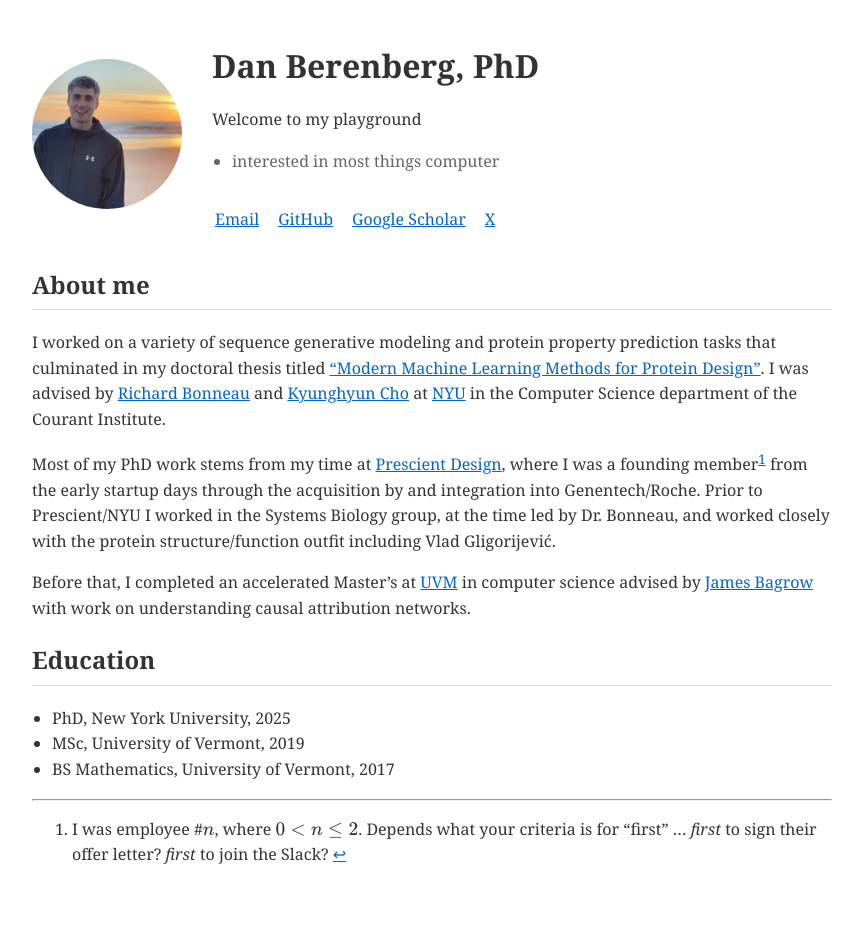
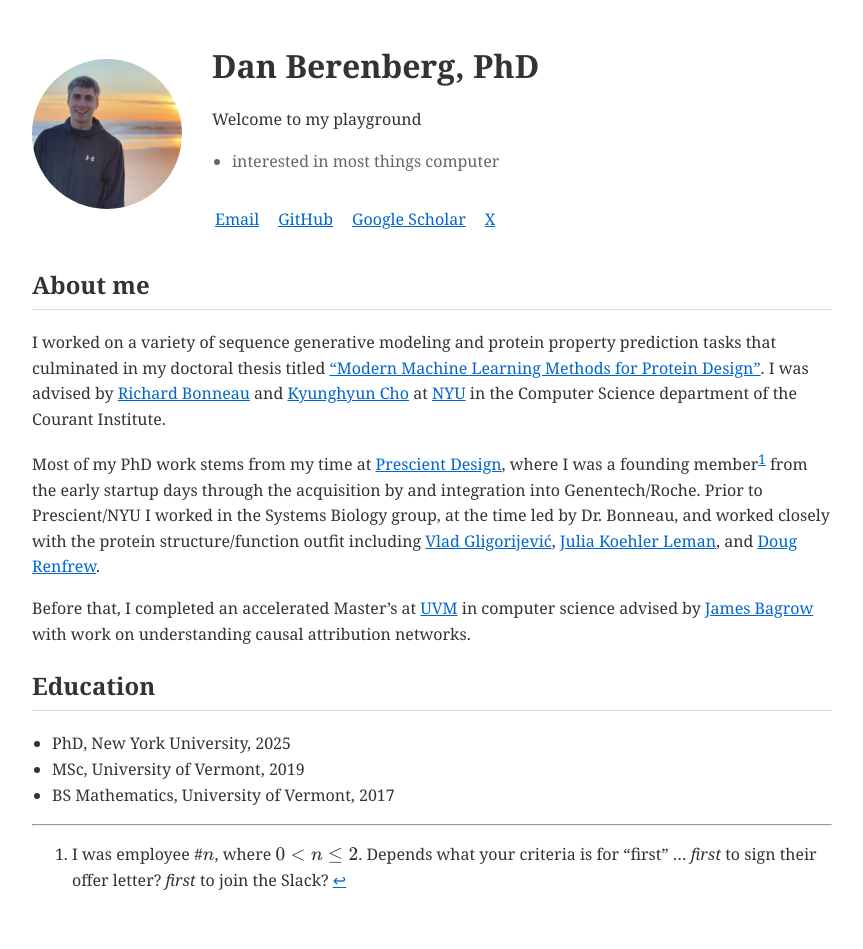
Before and after one commit to djberenberg/djberenberg.github.io, a Jekyll site: the page built from index.md, in a window 1280 px wide. Shown: the whole page, without its empty margins (208-1071 px from the left). Built offline with Jekyll 4.4.1, drawn with Linux system fonts in a browser that asks for light colours; before the commit the page ends 924 px from its top, so only the background shows below that.

Commit message:
add more info

```diff
--- a/index.md
+++ b/index.md
@@ -23,7 +23,7 @@
 ## About me
 I worked on a variety of sequence generative modeling and protein property prediction tasks that culminated in my doctoral thesis titled ["Modern Machine Learning Methods for Protein Design"](/assets/dissertation.pdf). I was advised by [Richard Bonneau](https://en.wikipedia.org/wiki/Richard_Bonneau) and [Kyunghyun Cho](https://en.wikipedia.org/wiki/Kyunghyun_Cho) at [NYU](https://cs.nyu.edu/home/about/) in the Computer Science department of the Courant Institute.
 
-Most of my PhD work stems from my time at [Prescient Design](https://www.gene.com/scientists/our-scientists/prescient-design), where I was a founding member[^1] from the early startup days through the acquisition by and integration into Genentech/Roche. Prior to Prescient/NYU I worked in the Systems Biology group, at the time led by Dr. Bonneau, and worked closely with the protein structure/function outfit including Vlad Gligorijević.
+Most of my PhD work stems from my time at [Prescient Design](https://www.gene.com/scientists/our-scientists/prescient-design), where I was a founding member[^1] from the early startup days through the acquisition by and integration into Genentech/Roche. Prior to Prescient/NYU I worked in the Systems Biology group, at the time led by Dr. Bonneau, and worked closely with the protein structure/function outfit including [Vlad Gligorijević](https://www.gene.com/scientists/our-scientists/vladimir-gligorijevic), [Julia Koehler Leman](https://scholar.google.com/citations?user=yo3WJjUAAAAJ&hl=en), and [Doug Renfrew](https://www.simonsfoundation.org/people/douglas-renfrew/).
 
 Before that, I completed an accelerated Master's at [UVM](https://www.uvm.edu/) in computer science advised by [James Bagrow](https://bagrow.com/) with work on understanding causal attribution networks.
 
```
Also changed, not shown: 1 other file.
